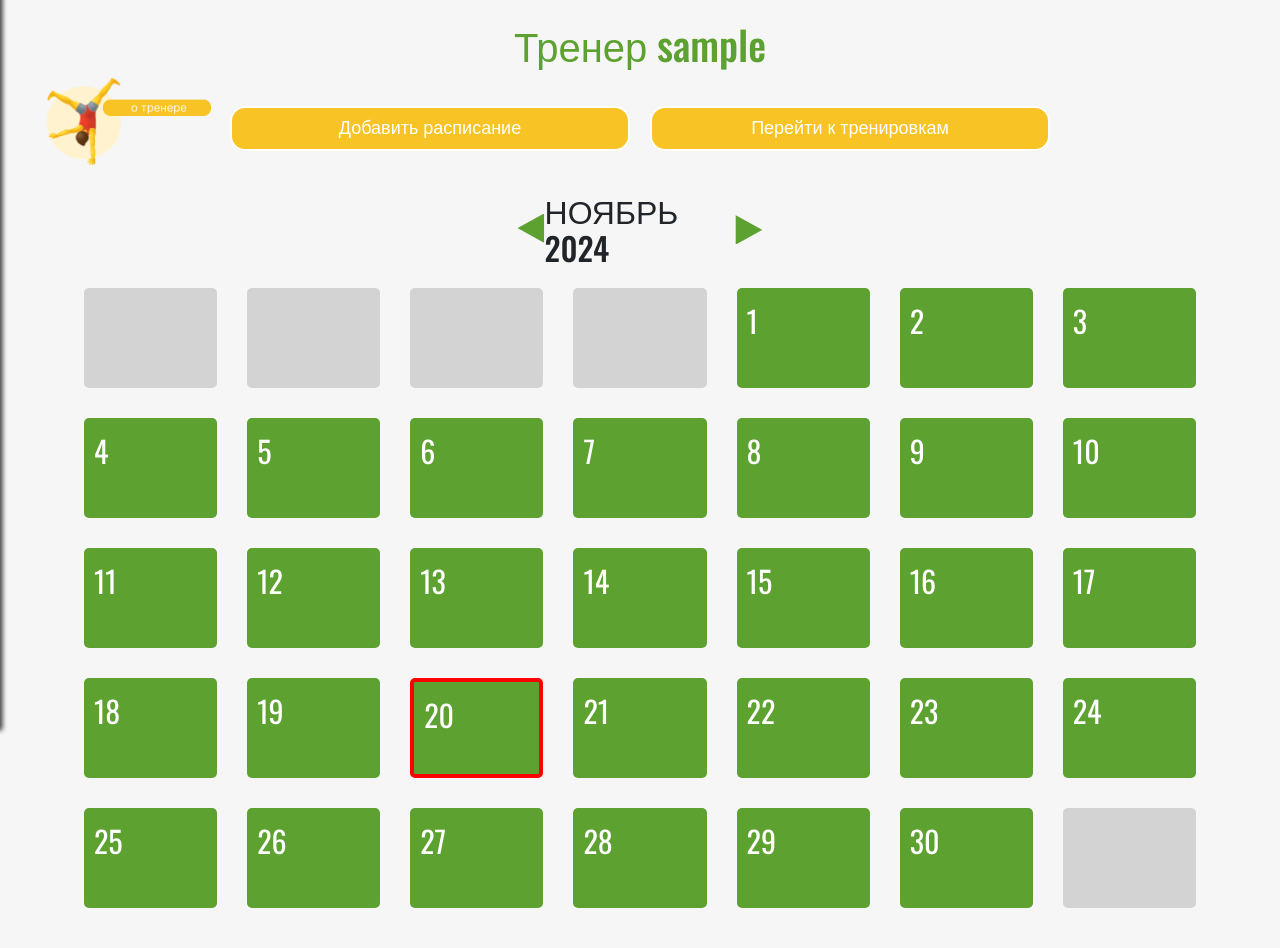
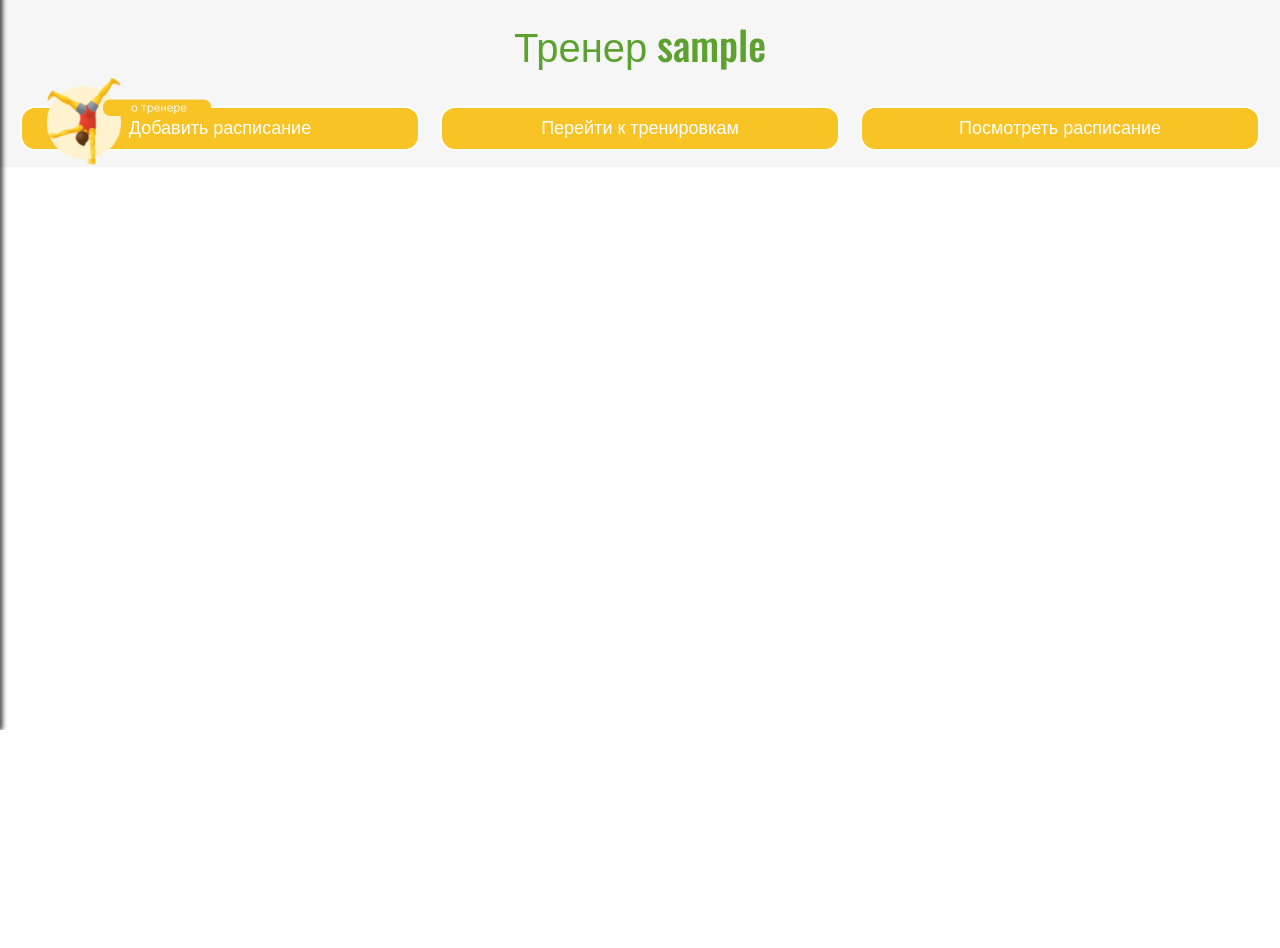
Before and after one commit to TDPS-Cource-woek/Fitness-app, a Django app: page /expert/1/ in a window 1280 px wide. Shown: the part 70-1018 px from the top of the page. After the commit the page ends 800 px from the top, so only its background shows below. Run offline with Django 5.2, Linux system fonts and the light colour scheme; a user stored in the database is signed in; tables that the repository leaves empty hold one stand-in row (values such as "Sample post"); some libraries are stand-ins or nearby versions.

Commit message:
Fixing expert profile back and some front

```diff
--- a/Desktop/Fitnes_app/Fitnes/Expertise/models.py
+++ b/Desktop/Fitnes_app/Fitnes/Expertise/models.py
@@ -59,7 +59,7 @@ class ExpertTimetable(models.Model):
         ('Sunday', 'Воскресенье'),
     ]
     #с кем занятие (для раскрашивания расписания в разные цвета)
-    student = models.OneToOneField(User, on_delete=models.CASCADE)
+    student = models.ForeignKey(User, on_delete=models.CASCADE, null=True, blank=True) #ForeignKey instead of OneToOneField
     day_of_week = models.CharField(max_length=9, choices=DAYS_OF_WEEK)
     start_time = models.TimeField()
     end_time = models.TimeField()
--- a/Desktop/Fitnes_app/Fitnes/Expertise/templates/expertise/expert_timetable_list.html
+++ b/Desktop/Fitnes_app/Fitnes/Expertise/templates/expertise/expert_timetable_list.html
@@ -7,9 +7,7 @@
     <meta name="viewport" content="width=device-width, initial-scale=1.0">
     <div class="header-container">
         <h1 class="title">Расписание тренера</h1>
-        <a href="{% url 'view_expert_profile' expert.pk %}">
-            <img src="{% static 'expertise/img/icon.png' %}" alt="Icon" class="header-icon">
-        </a>
+
     </div>
     <div class="btn">
     <a href="{% url 'timetable_create' %}" class="btn btn-primary">Добавить расписание</a>
--- a/Desktop/Fitnes_app/Fitnes/Main/templates/main/index.html
+++ b/Desktop/Fitnes_app/Fitnes/Main/templates/main/index.html
@@ -133,7 +133,7 @@
       <p>Откройте для себя разнообразные упражнения, разработанные профессиональными тренерами, и наслаждайтесь удобством занятий в комфортной домашней обстановке.</p>
       <div class="workout-content">
         {% if user.is_authenticated %}
-          <a href="/expertise/" class="hero-btn">Посмотреть еще</a>
+          <a href="/activity/exercise_list" class="hero-btn">Посмотреть еще</a>
         {% else %}
           <a href="/fitnes/login/" class="hero-btn">Посмотреть еще</a>
         {% endif %}
@@ -230,7 +230,7 @@
     <address>
       Студенты группы ИУ6-43Б<br>
 
-      <a class="footer__btn" href="mailto:yu_shibitova@mail.com">Пишите нам</a>
+      <a class="footer__btn" href="mailto:saucesamba@vk.com">Пишите нам</a>
     </address>
   </div>
 
--- a/Desktop/Fitnes_app/Fitnes/Main/views.py
+++ b/Desktop/Fitnes_app/Fitnes/Main/views.py
@@ -15,10 +15,12 @@ class A:
     x = 1
 
 def index(request):
+    user_id = request.user.id
     context = {
         'title': 'Главная страница приложения',
         'message': 'Вы находитесь на главной странице сайта',
         'page': 'main',
+        'user_id': user_id
     }
     return render(request, 'main/index.html', context)
 
--- a/Desktop/Fitnes_app/Fitnes/Profiles/templates/profiles/expert_profile_detail.html
+++ b/Desktop/Fitnes_app/Fitnes/Profiles/templates/profiles/expert_profile_detail.html
@@ -14,6 +14,7 @@
     <div class="btn-container">
       <a href="{% url 'timetable_create' %}" class="btn btn-primary">Добавить расписание</a>
       <a href="{% url 'exercise_list' %}" class="btn btn-primary">Перейти к тренировкам</a>
+      <a href="{% url 'timetable_list' %}" class="btn btn-primary">Посмотреть расписание</a>
   </div>
     <ul>
     {% for timetable in timetables %}
@@ -43,14 +44,7 @@
 </div>
 
 
-  <div class="calendar-container">
-    <div class="calendar-header">
-        <img src="{% static 'expertise/img/next.png' %}" alt="Предыдущий месяц" class="prevMonth" id="prevMonth">
-        <h2 id="monthYear"></h2>
-        <img src="{% static 'expertise/img/next.png' %}" alt="Следующий месяц" class="nextMonth" id="nextMonth">
-    </div>
-    <div class="calendar-grid" id="calendarGrid"></div>
-</div>
+
 
 <div id="sidebar" class="sidebar">
     <div class="sidebar-content">
--- a/Desktop/Fitnes_app/Fitnes/Profiles/urls.py
+++ b/Desktop/Fitnes_app/Fitnes/Profiles/urls.py
@@ -1,5 +1,6 @@
 from django.urls import path
 from . import views
+import Expertise.views as expertise
 
 urlpatterns = [
     path('caloryprofile/edit/', views.calory_profile_edit, name='calory_profile_edit'),
@@ -10,4 +11,5 @@ urlpatterns = [
     path('expert/create/', views.create_expert_profile, name='create_expert_profile'),
     path('expert/<int:pk>/edit/', views.edit_expert_profile, name='edit_expert_profile'),
     path('expert/<int:pk>/', views.view_expert_profile, name='view_expert_profile'),
+    path('timetables/', expertise.expert_timetable_list, name='timetable_list'),
 ]
```
Also changed, not shown: Desktop/Fitnes_app/Fitnes/Expertise/migrations/0006_alter_experttimetable_student.py (added), Desktop/Fitnes_app/Fitnes/Profiles/migrations/0007_alter_usercaloryprofile_height.py (added).
